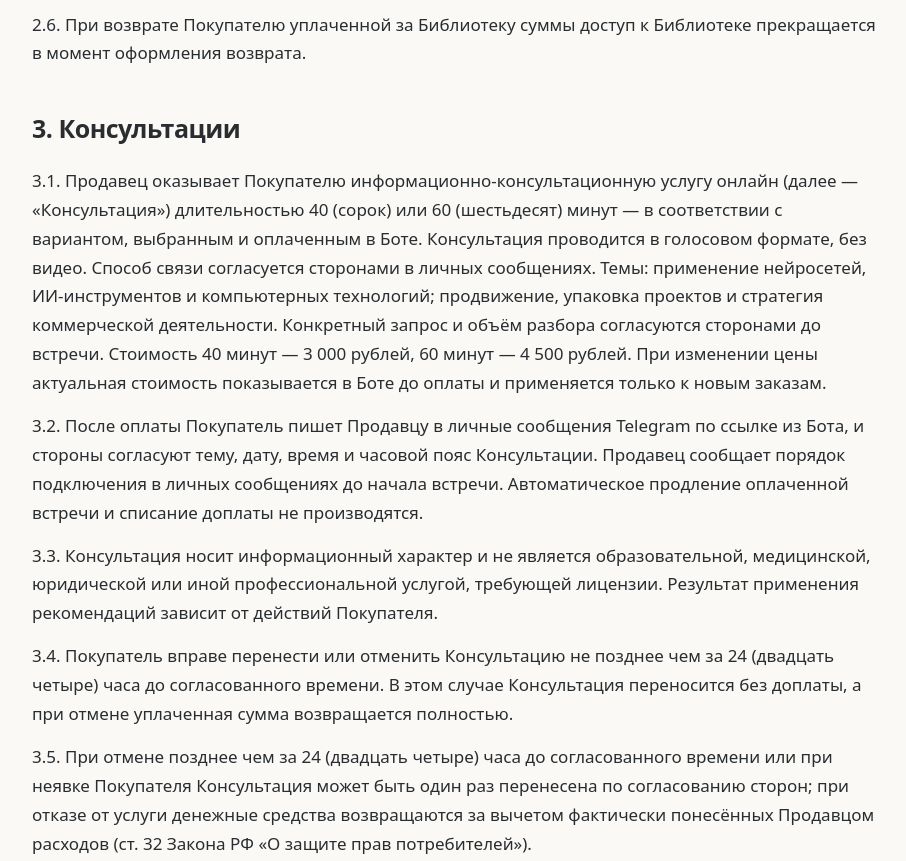
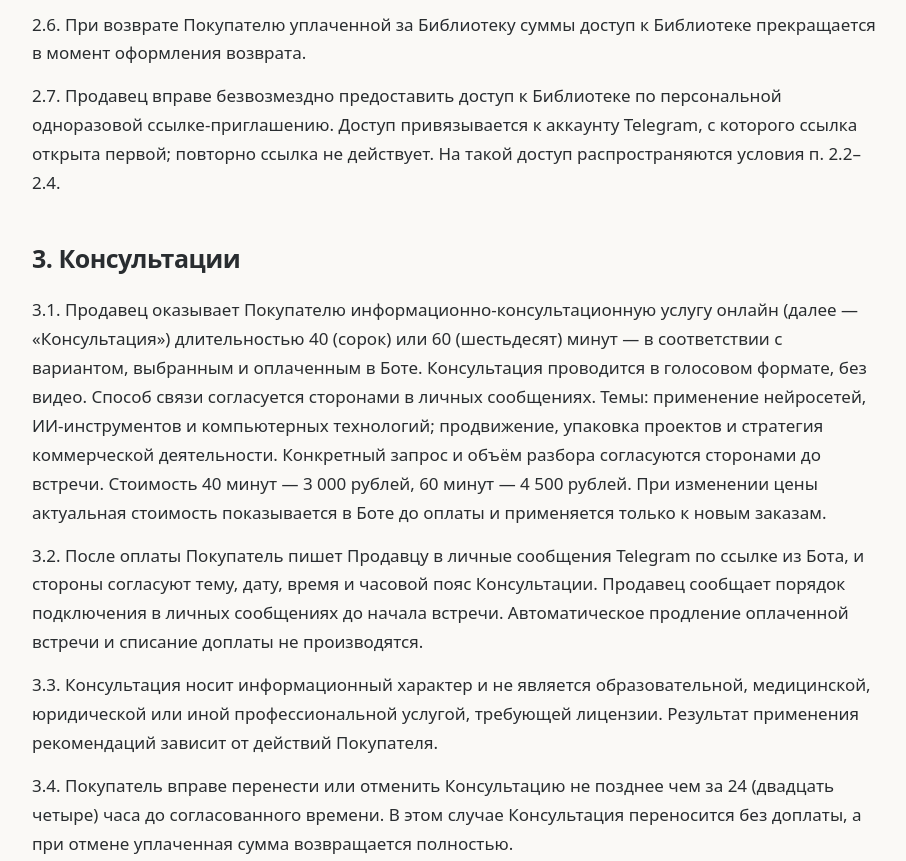
Before and after one commit to lavrilook/ip-lavrichenko, a plain HTML site: page bot-offer.html in a window 1280 px wide. Shown: the part 1644-2505 px from the top of the page, without its empty margins (78-984 px from the left). Drawn offline with Linux system fonts and the light colour scheme.

Commit message:
Оферта для бота: п. 2.7 — бесплатный доступ к библиотеке по одноразовому приглашению
Co-Authored-By: Claude Opus 5.5 <noreply@anthropic.com>
Claude-Session: https://claude.ai/code/session_01Bovaa9LtyeqoySeHNFbfQ5

```diff
--- a/bot-offer.html
+++ b/bot-offer.html
@@ -7,7 +7,8 @@
 <p>2.3. Продавец вправе пополнять и обновлять содержимое Библиотеки. Обновления предоставляются Покупателю без доплаты.</p>
 <p>2.4. Исключительные права на Библиотеку принадлежат Продавцу. Покупатель вправе использовать промпты для решения собственных задач, в том числе в коммерческой деятельности, но не вправе копировать, публиковать, продавать или иным образом распространять Библиотеку или её существенную часть, а также передавать доступ третьим лицам.</p>
 <p>2.5. Если доступ не был предоставлен по причинам, зависящим от Продавца, и проблема не устранена в течение 10 (десяти) дней с момента обращения, Покупатель вправе потребовать возврата уплаченной суммы. Предоставление доступа само по себе не исключает права Покупателя на возврат и иные требования в случаях, предусмотренных законодательством Российской Федерации.</p>
-<p>2.6. При возврате Покупателю уплаченной за Библиотеку суммы доступ к Библиотеке прекращается в момент оформления возврата.</p></section><section id="s3"><h2>3. Консультации</h2><p>3.1. Продавец оказывает Покупателю информационно-консультационную услугу онлайн (далее — «Консультация») длительностью 40 (сорок) или 60 (шестьдесят) минут — в соответствии с вариантом, выбранным и оплаченным в Боте. Консультация проводится в голосовом формате, без видео. Способ связи согласуется сторонами в личных сообщениях. Темы: применение нейросетей, ИИ-инструментов и компьютерных технологий; продвижение, упаковка проектов и стратегия коммерческой деятельности. Конкретный запрос и объём разбора согласуются сторонами до встречи. Стоимость 40 минут — 3 000 рублей, 60 минут — 4 500 рублей. При изменении цены актуальная стоимость показывается в Боте до оплаты и применяется только к новым заказам.</p>
+<p>2.6. При возврате Покупателю уплаченной за Библиотеку суммы доступ к Библиотеке прекращается в момент оформления возврата.</p>
+<p>2.7. Продавец вправе безвозмездно предоставить доступ к Библиотеке по персональной одноразовой ссылке-приглашению. Доступ привязывается к аккаунту Telegram, с которого ссылка открыта первой; повторно ссылка не действует. На такой доступ распространяются условия п. 2.2–2.4.</p></section><section id="s3"><h2>3. Консультации</h2><p>3.1. Продавец оказывает Покупателю информационно-консультационную услугу онлайн (далее — «Консультация») длительностью 40 (сорок) или 60 (шестьдесят) минут — в соответствии с вариантом, выбранным и оплаченным в Боте. Консультация проводится в голосовом формате, без видео. Способ связи согласуется сторонами в личных сообщениях. Темы: применение нейросетей, ИИ-инструментов и компьютерных технологий; продвижение, упаковка проектов и стратегия коммерческой деятельности. Конкретный запрос и объём разбора согласуются сторонами до встречи. Стоимость 40 минут — 3 000 рублей, 60 минут — 4 500 рублей. При изменении цены актуальная стоимость показывается в Боте до оплаты и применяется только к новым заказам.</p>
 <p>3.2. После оплаты Покупатель пишет Продавцу в личные сообщения Telegram по ссылке из Бота, и стороны согласуют тему, дату, время и часовой пояс Консультации. Продавец сообщает порядок подключения в личных сообщениях до начала встречи. Автоматическое продление оплаченной встречи и списание доплаты не производятся.</p>
 <p>3.3. Консультация носит информационный характер и не является образовательной, медицинской, юридической или иной профессиональной услугой, требующей лицензии. Результат применения рекомендаций зависит от действий Покупателя.</p>
 <p>3.4. Покупатель вправе перенести или отменить Консультацию не позднее чем за 24 (двадцать четыре) часа до согласованного времени. В этом случае Консультация переносится без доплаты, а при отмене уплаченная сумма возвращается полностью.</p>
```
